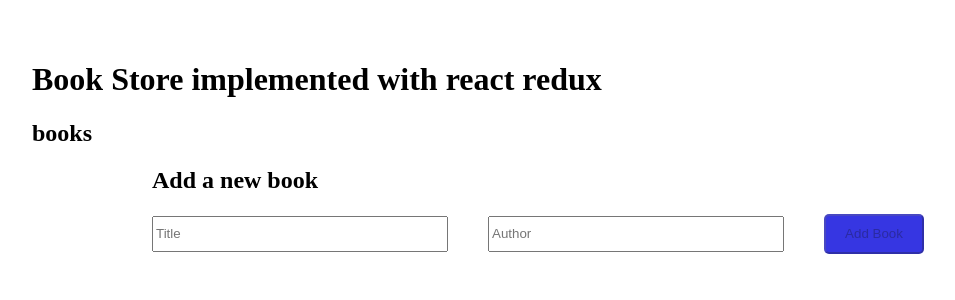
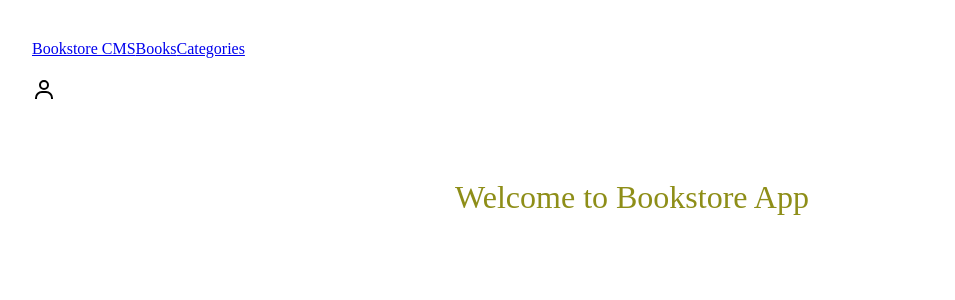
Before and after one commit to haftamudesta/BookStore, a React (Vite) app: page /bookstore in a window 1280 px wide. Shown: the top 300 px of the page, without its empty margins (8-963 px from the left). Built offline with nearby package versions, Linux system fonts and the light colour scheme.

Commit message:
Add Books.jsx

```diff
--- a/src/App.jsx
+++ b/src/App.jsx
@@ -1,15 +1,60 @@
 import './App.css';
-import BookList from './component/redux/books/BookList';
-import AddBookForm from './component/redux/books/AddBookForm';
+import { BiUser } from 'react-icons/bi';
+import {
+  createBrowserRouter,
+  createRoutesFromElements,
+  Route,
+  Link,
+  Outlet,
+  RouterProvider,
+} from 'react-router-dom';
+import Books from './component/Books';
+import Categories from './component/Categories';
+import BookStore from './component/BookStore';
 
 function App() {
+  const router = createBrowserRouter(
+    createRoutesFromElements(
+      <Route path="/" element={<Root />}>
+        <Route path="/bookstore" element={<BookStore />} />
+        <Route index="/" element={<Books />} />
+        <Route path="/categories" element={<Categories />} />
+      </Route>
+    )
+  );
   return (
-    <div className="App">
-      <h1> Book Store implemented with react redux</h1>
-      <BookList />
-      <AddBookForm />
-    </div>
+    <main className="main__container">
+      <RouterProvider router={router} />
+    </main>
   );
 }
 
+const Root = () => {
+  return (
+    <>
+      <nav className="main__nav">
+        <div className="nav__link">
+          <Link className="nav__link-links bookstore" to="/bookstore">
+            Bookstore CMS
+          </Link>
+          <Link className="nav__link-links books" to="/">
+            Books
+          </Link>
+          <Link className="nav__link-links books" to="/categories">
+            Categories
+          </Link>
+        </div>
+        <div>
+          <h1 className="user">
+            <BiUser />
+          </h1>
+        </div>
+      </nav>
+      <div>
+        <Outlet />
+      </div>
+    </>
+  );
+};
+
 export default App;
--- /dev/null
+++ b/src/component/BookStore.jsx
@@ -0,0 +1,12 @@
+import React from 'react';
+import classes from './BookStore.module.css';
+
+const BookStore = () => {
+  return (
+    <div>
+      <h1 className={classes.header}> Welcome to Bookstore App </h1>
+    </div>
+  );
+};
+
+export default BookStore;
--- /dev/null
+++ b/src/component/BookStore.module.css
@@ -0,0 +1,15 @@
+.header {
+  background: #fff;
+  margin-left: 20%;
+  margin-right: 20%;
+  height: 100px;
+  padding-top: 50px;
+  color: rgb(142, 142, 24);
+  text-align: center;
+  font-weight: 400;
+}
+
+.header:hover {
+  background: violet;
+  transition: 0.5s ease-in-out;
+}
--- /dev/null
+++ b/src/component/Books.jsx
@@ -0,0 +1,13 @@
+import AddBookForm from './redux/books/AddBookForm';
+import BookList from './redux/books/BookList';
+
+const Books = () => {
+  return (
+    <main>
+      <BookList />
+      <AddBookForm />
+    </main>
+  );
+};
+
+export default Books;
--- /dev/null
+++ b/src/component/Categories.jsx
@@ -0,0 +1,13 @@
+import classes from './Categories.module.css';
+
+const Categories = () => {
+  return (
+    <div>
+      <button type="submit" className={classes.checkBtn}>
+        Check status
+      </button>
+    </div>
+  );
+};
+
+export default Categories;
--- /dev/null
+++ b/src/component/Categories.module.css
@@ -0,0 +1,11 @@
+.checkBtn {
+  margin-top: 20px;
+  background: rgb(123, 188, 123);
+  border-radius: 8px;
+  font-size: 20px;
+}
+
+.checkBtn:hover {
+  background: rgb(181, 137, 181);
+  transition: 0.2s ease-in-out;
+}
```
